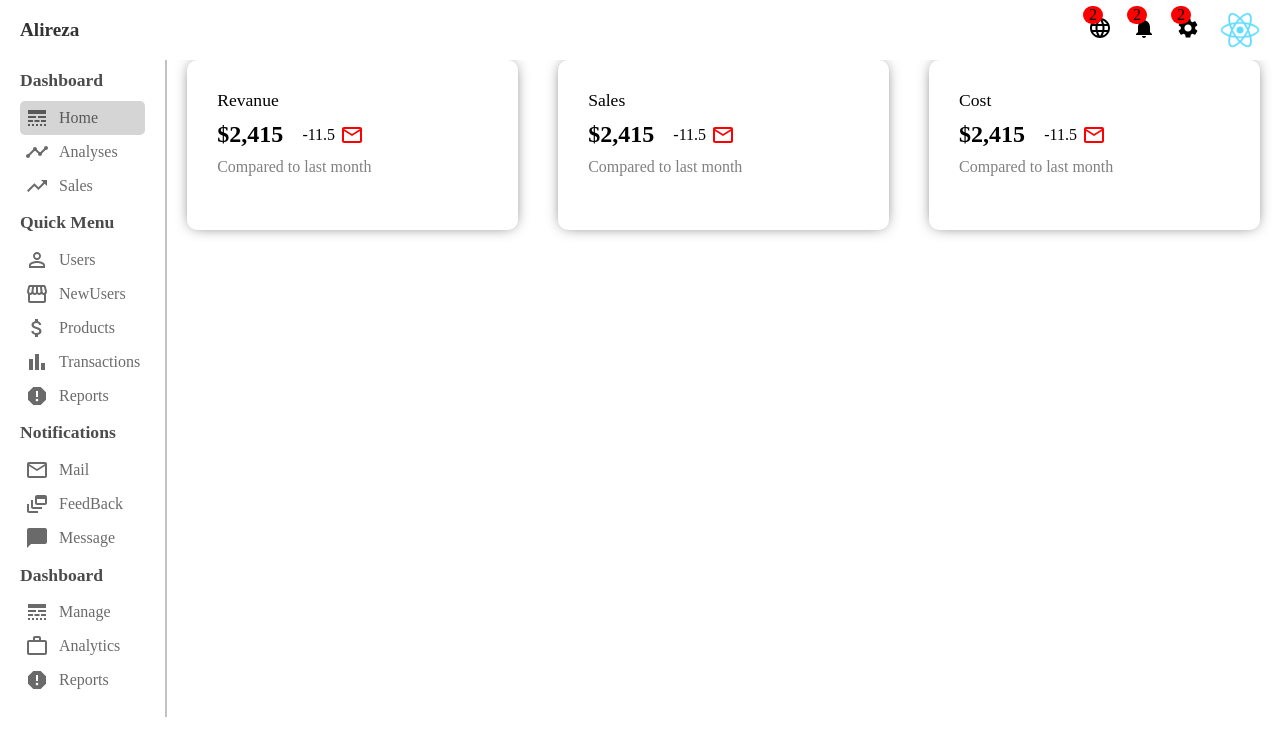
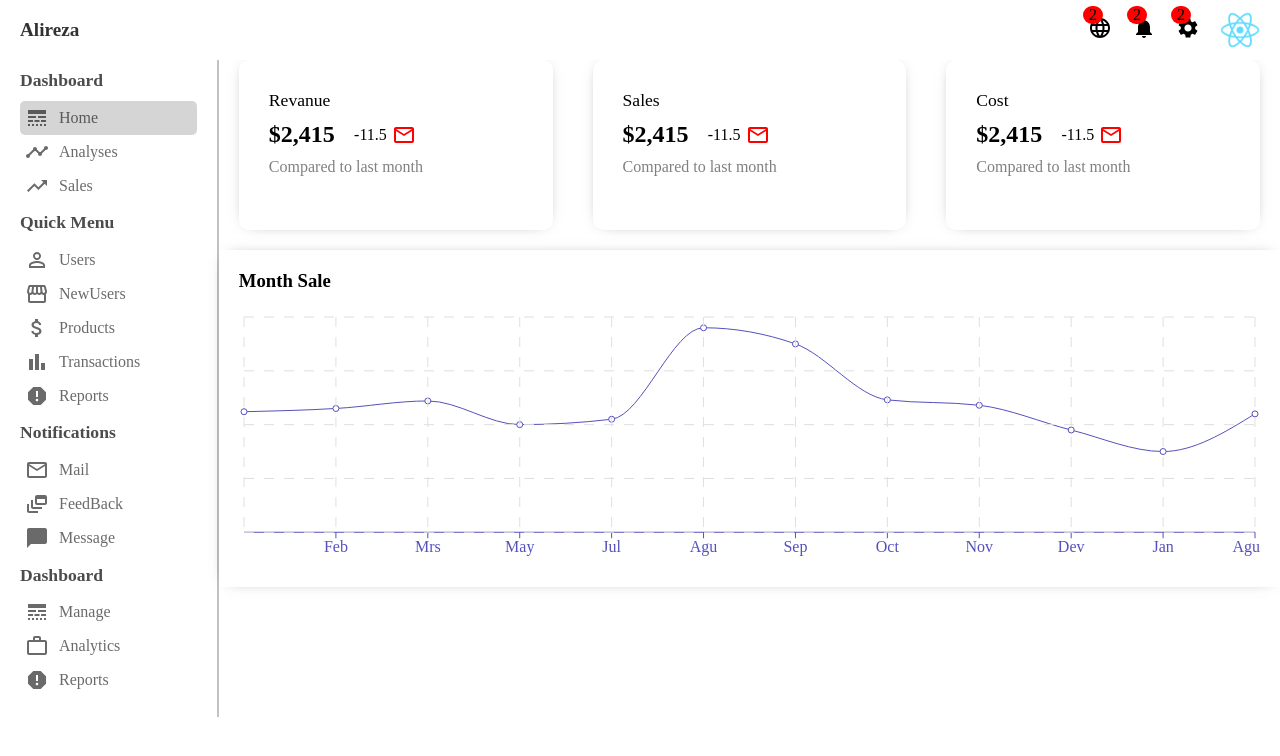
Before and after one commit to alirezatalebizadeh/dashboard-react, a React (Create React App) app: page / in a window 1280 px wide. Shown: the top 756 px of the page. Built offline with nearby package versions, Linux system fonts and the light colour scheme.

Commit message:
create a chart to show data in home

```diff
--- a/package.json
+++ b/package.json
@@ -16,6 +16,7 @@
     "react-icons": "^4.10.1",
     "react-router-dom": "^6.14.2",
     "react-scripts": "5.0.1",
+    "recharts": "^2.7.2",
     "web-vitals": "^2.1.4"
   },
   "scripts": {
--- /dev/null
+++ b/src/Components/Home/Chart/Chart.css
@@ -0,0 +1,9 @@
+.chart {
+  width: 100%;
+  margin-top: 20px;
+  padding: 20px;
+  box-shadow: 0 0 15px -10px rgba(0, 0, 0, 0.75);
+}
+.chartTitle {
+  margin-bottom: 20px;
+}
--- /dev/null
+++ b/src/Components/Home/Chart/Chart.js
@@ -0,0 +1,30 @@
+import React from "react";
+import "./Chart.css";
+import {
+  ResponsiveContainer,
+  LineChart,
+  XAxis,
+  Line,
+  Tooltip,
+  CartesianGrid,
+} from "recharts";
+export default function Chart({ title, data, dataKey, grid }) {
+  //! get data to create and show chart
+  return (
+    <div className="chart">
+      <h3 className="chartTitle">{title}</h3>
+      <ResponsiveContainer width="100%" aspect={4}>
+        <LineChart data={data}>
+          <XAxis dataKey="name" stroke="#5550bd" />
+          <Line type='monotone' dataKey={dataKey} stroke="#5550bd" />
+          <Tooltip />
+          {grid && <CartesianGrid stroke="#e0dfdf" strokeDasharray="10" />}
+        </LineChart>
+      </ResponsiveContainer>
+    </div>
+  );
+}
+
+//! responsiveContainer for responsive of chart
+//! aspect to show chart
+//! grid for line of chart
--- a/src/Components/Home/Futures/Feature.css
+++ b/src/Components/Home/Futures/Feature.css
@@ -10,7 +10,7 @@
   cursor: pointer;
   border-radius: 10px;
   padding: 30px;
-  box-shadow: 0 0 15px -5px rgba(0, 0, 0, 0.8);
+  box-shadow: 0 0 15px -10px rgba(0, 0, 0, 0.8);
   height: 170px;
 }
 .featureItem__title {
--- /dev/null
+++ b/src/Components/Home/Home.css
@@ -0,0 +1,3 @@
+.home {
+  flex: 6;
+}
--- a/src/Components/Home/Home.js
+++ b/src/Components/Home/Home.js
@@ -1,10 +1,13 @@
 import React from "react";
 import Feature from "./Futures/Feature";
-
+import "./Home.css";
+import Chart from "./Chart/Chart";
+import xAxiosData from "../../Data/datas";
 export default function Home() {
   return (
-    <>
+    <div className="home">
       <Feature />
-    </>
+      <Chart grid title="Month Sale" data={xAxiosData} dataKey="Sale" />
+    </div>
   );
 }
--- /dev/null
+++ b/src/Data/datas.js
@@ -0,0 +1,52 @@
+let xAxiosData = [
+  {
+    "name": 'Jan',
+    "Sale": 112000,
+  },
+  {
+    "name": 'Feb',
+    "Sale": 115000
+  },
+  {
+    "name": 'Mrs',
+    "Sale": 122000
+  },
+  {
+    "name": 'May',
+    "Sale": 100000
+  },
+  {
+    "name": 'Jul',
+    "Sale": 105000
+  },
+  {
+    "name": 'Agu',
+    "Sale": 190000
+  },
+  {
+    "name": 'Sep',
+    "Sale": 175000
+  },
+  {
+    "name": 'Oct',
+    "Sale": 123000
+  },
+  {
+    "name": 'Nov',
+    "Sale": 118000
+  },
+  {
+    "name": 'Dev',
+    "Sale": 95000
+  },
+  {
+    "name": 'Jan',
+    "Sale": 75000
+  },
+  {
+    "name": 'Agu',
+    "Sale": 110000
+  },
+];
+
+export default xAxiosData;
```
Also changed, not shown: 1 other file (tests, documents, lock files or other folders).
